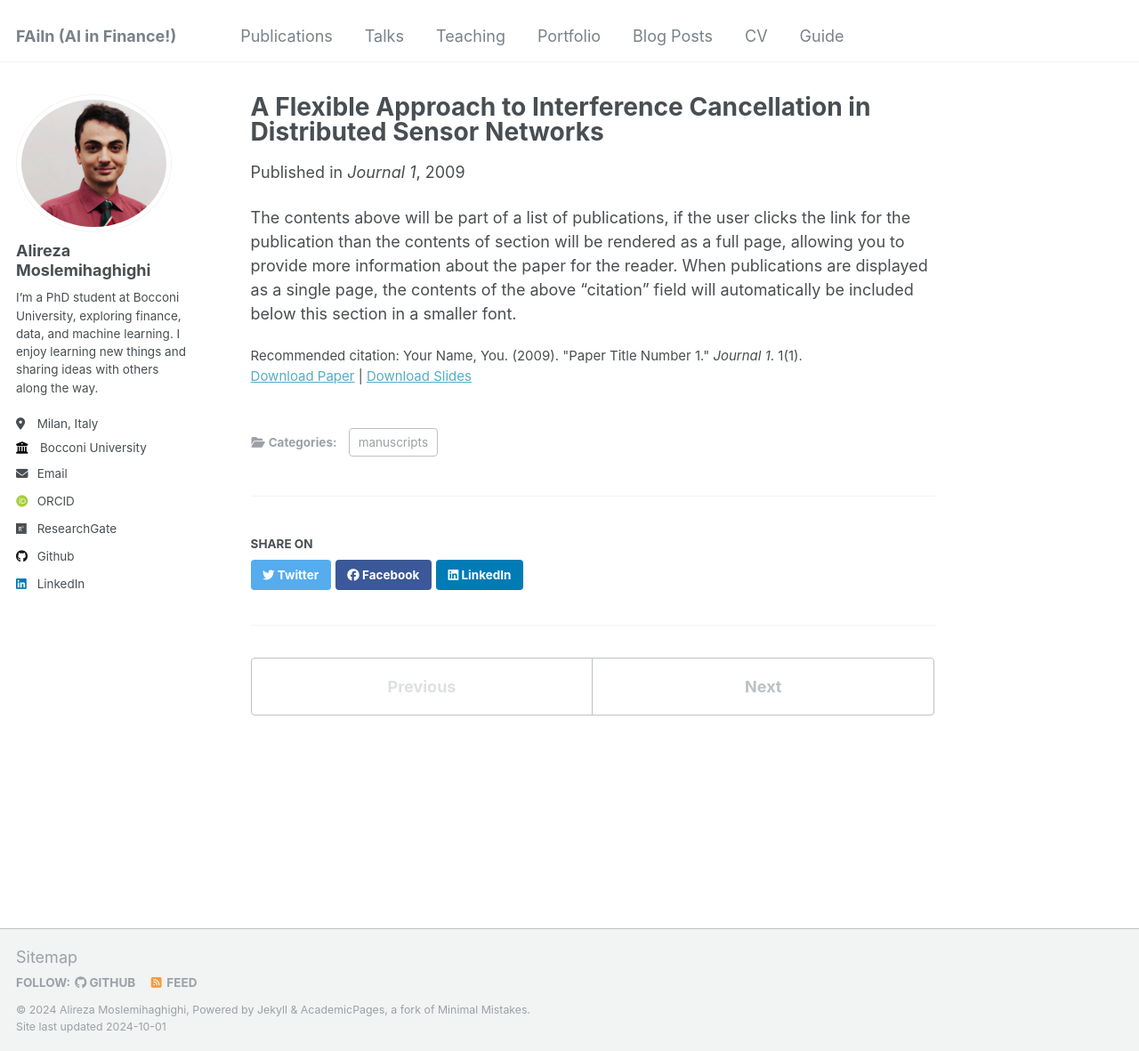
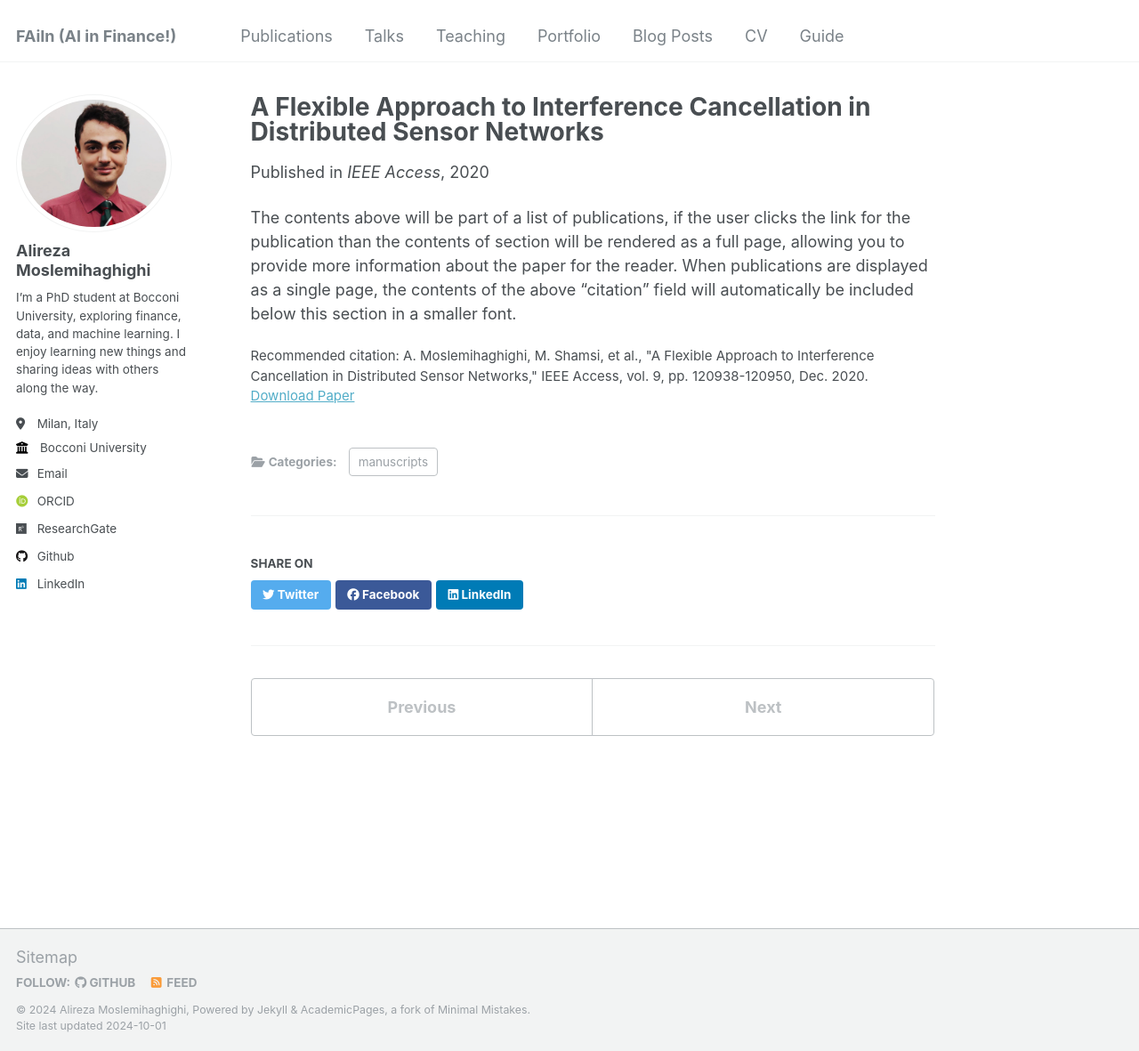
Before and after one commit to AAstroA/AAstroA.github.io, a Jekyll site: the page built from _publications/2009-10-01-paper-title-number-1.md, in a window 1280 px wide and 1181 px high. Shown: the whole window at 89% size. Built offline with Jekyll 4.4.1, drawn with Linux system fonts in a browser that asks for light colours; some web fonts are replaced.

Commit message:
Update 2009-10-01-paper-title-number-1.md

```diff
--- a/_publications/2009-10-01-paper-title-number-1.md
+++ b/_publications/2009-10-01-paper-title-number-1.md
@@ -3,12 +3,12 @@ title: "A Flexible Approach to Interference Cancellation in Distributed Sensor N
 collection: publications
 category: manuscripts
 permalink: /publication/2009-10-01-paper-title-number-1
-excerpt: 'This paper is about the number 1. The number 2 is left for future work.'
-date: 2009-10-01
-venue: 'Journal 1'
-slidesurl: 'http://academicpages.github.io/files/slides1.pdf'
-paperurl: 'http://academicpages.github.io/files/paper1.pdf'
-citation: 'Your Name, You. (2009). &quot;Paper Title Number 1.&quot; <i>Journal 1</i>. 1(1).'
+excerpt: 'This paper presents a novel approach to interference cancellation in distributed sensor networks.'
+date: 2020-12-01
+venue: 'IEEE Access'
+#slidesurl: 'http://academicpages.github.io/files/slides1.pdf'
+paperurl: '[http://academicpages.github.io/files/paper1.pdf](https://ieeexplore.ieee.org/document/9347462)'
+citation: 'A. Moslemihaghighi, M. Shamsi, et al., "A Flexible Approach to Interference Cancellation in Distributed Sensor Networks," IEEE Access, vol. 9, pp. 120938-120950, Dec. 2020.'
 ---
 
 The contents above will be part of a list of publications, if the user clicks the link for the publication than the contents of section will be rendered as a full page, allowing you to provide more information about the paper for the reader. When publications are displayed as a single page, the contents of the above "citation" field will automatically be included below this section in a smaller font.
```
